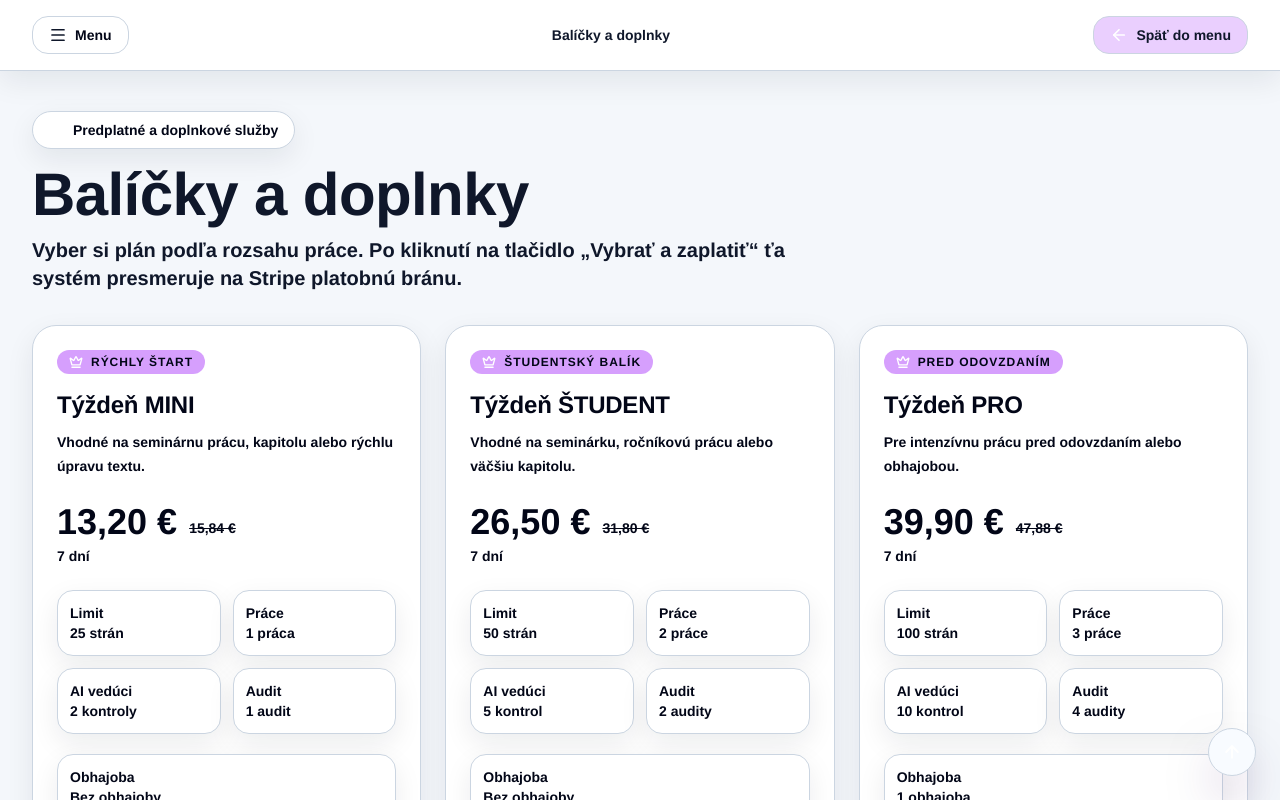
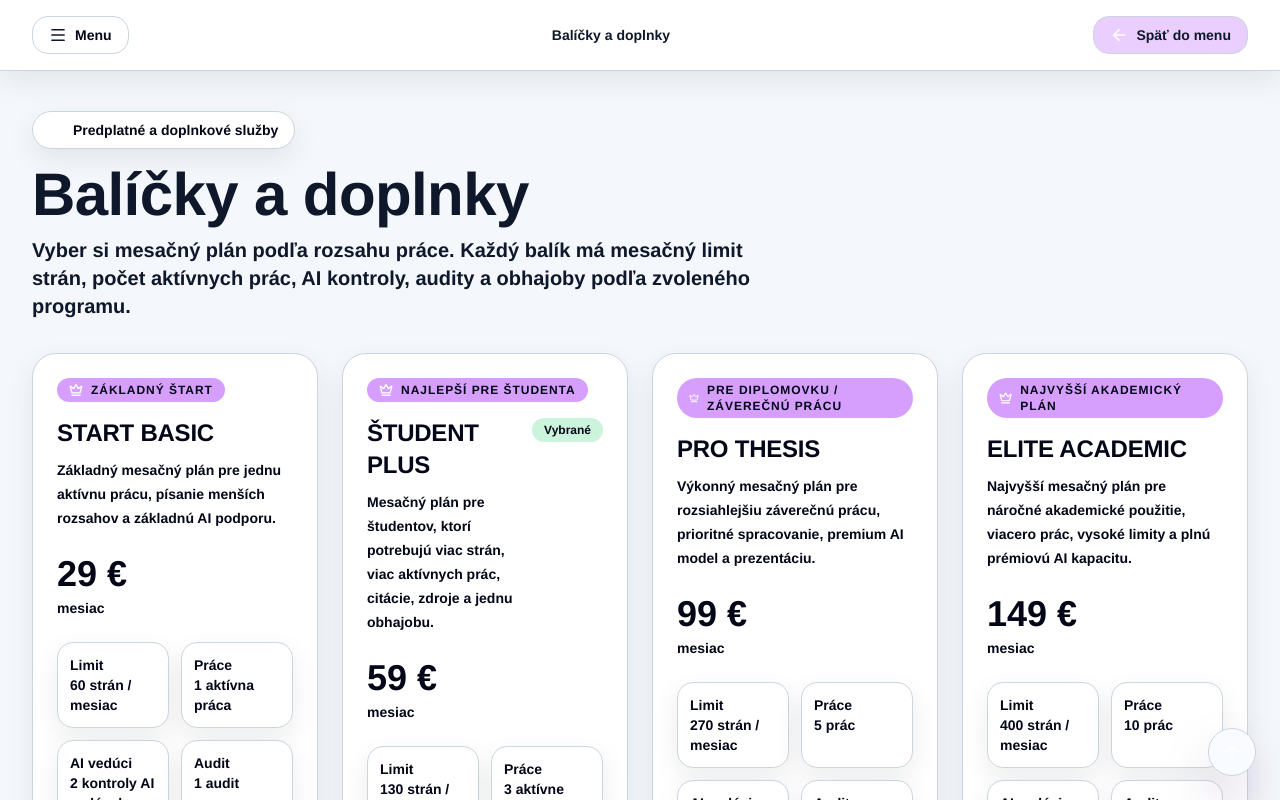
Before and after one commit to Peter8209/moj-ai-projekt, a Next.js app: page /pricing in a window 1280 px wide. Built offline with nearby package versions, Linux system fonts and the light colour scheme.

Commit message:
Update landing page footer cookies language and real woman photo

```diff
--- a/app/pricing/page.tsx
+++ b/app/pricing/page.tsx
@@ -16,16 +16,13 @@ import {
 
 type PackagePlan = {
   id:
-    | 'week-mini'
-    | 'week-student'
-    | 'week-pro'
-    | 'monthly'
-    | 'three-months'
-    | 'year-pro'
+    | 'start-basic'
+    | 'student-plus'
+    | 'pro-thesis'
+    | 'elite-academic'
     | 'year-max';
   name: string;
   price: string;
-  oldPrice?: string;
   period: string;
   pages: string;
   works: string;
@@ -39,17 +36,17 @@ type PackagePlan = {
 
 type AddonService = {
   id:
+    | 'extra-50'
+    | 'extra-100'
     | 'ai-supervisor'
     | 'quality-audit'
-    | 'defense'
-    | 'originality'
-    | 'extra-50'
-    | 'extra-100'
-    | 'premium-model'
+    | 'defense-presentation'
+    | 'originality-check'
+    | 'premium-ai-mode'
+    | 'express-processing'
     | 'express';
   name: string;
   price: string;
-  oldPrice?: string;
   description: string;
 };
 
@@ -67,226 +64,155 @@ type CheckoutResponse = {
 };
 
 const VALID_PLAN_IDS: PackagePlan['id'][] = [
-  'week-mini',
-  'week-student',
-  'week-pro',
-  'monthly',
-  'three-months',
-  'year-pro',
-  'year-max',
+  'start-basic',
+  'student-plus',
+  'pro-thesis',
+  'elite-academic',
 ];
 
 const packagePlans: PackagePlan[] = [
   {
-    id: 'week-mini',
-    name: 'Týždeň MINI',
-    price: '13,20 €',
-    oldPrice: '15,84 €',
-    period: '7 dní',
-    pages: '25 strán',
-    works: '1 práca',
-    supervisor: '2 kontroly',
+    id: 'start-basic',
+    name: 'START BASIC',
+    price: '29 €',
+    period: 'mesiac',
+    pages: '60 strán / mesiac',
+    works: '1 aktívna práca',
+    supervisor: '2 kontroly AI vedúceho',
     audit: '1 audit',
     defense: 'Bez obhajoby',
-    badge: 'Rýchly štart',
+    badge: 'Základný štart',
     description:
-      'Vhodné na seminárnu prácu, kapitolu alebo rýchlu úpravu textu.',
+      'Základný mesačný plán pre jednu aktívnu prácu, písanie menších rozsahov a základnú AI podporu.',
     features: [
-      'Základné AI písanie',
-      'Profil práce a zadania',
-      'Základná spätná väzba',
-      'Export textového výstupu',
+      '60 strán / mesiac',
+      '1 aktívna práca',
+      'Základný AI model',
+      '2 kontroly AI vedúceho',
+      '1 audit',
+      'Bez obhajoby',
+      'Bez premium modelu',
     ],
   },
   {
-    id: 'week-student',
-    name: 'Týždeň ŠTUDENT',
-    price: '26,50 €',
-    oldPrice: '31,80 €',
-    period: '7 dní',
-    pages: '50 strán',
-    works: '2 práce',
-    supervisor: '5 kontrol',
-    audit: '2 audity',
-    defense: 'Bez obhajoby',
-    badge: 'Študentský balík',
-    description: 'Vhodné na seminárku, ročníkovú prácu alebo väčšiu kapitolu.',
+    id: 'student-plus',
+    name: 'ŠTUDENT PLUS',
+    price: '59 €',
+    period: 'mesiac',
+    pages: '130 strán / mesiac',
+    works: '3 aktívne práce',
+    supervisor: '10 AI kontrol',
+    audit: '3 audity',
+    defense: '1 obhajoba',
+    badge: 'Najlepší pre študenta',
+    description:
+      'Mesačný plán pre študentov, ktorí potrebujú viac strán, viac aktívnych prác, citácie, zdroje a jednu obhajobu.',
     features: [
-      'AI písanie práce',
-      'AI vedúci práce',
-      'Audit kvality textu',
-      'Zdroje a citácie',
+      '130 strán / mesiac',
+      '3 aktívne práce',
+      '10 AI kontrol',
+      '3 audity',
+      '1 obhajoba',
+      'Citácie + zdroje',
+      'Štandard AI model',
     ],
   },
   {
-    id: 'week-pro',
-    name: 'Týždeň PRO',
-    price: '39,90 €',
-    oldPrice: '47,88 €',
-    period: '7 dní',
-    pages: '100 strán',
-    works: '3 práce',
-    supervisor: '10 kontrol',
-    audit: '4 audity',
-    defense: '1 obhajoba',
-    badge: 'Pred odovzdaním',
-    description: 'Pre intenzívnu prácu pred odovzdaním alebo obhajobou.',
+    id: 'pro-thesis',
+    name: 'PRO THESIS',
+    price: '99 €',
+    period: 'mesiac',
+    pages: '270 strán / mesiac',
+    works: '5 prác',
+    supervisor: '20 AI kontrol',
+    audit: '6 auditov',
+    defense: '2 obhajoby',
+    badge: 'Pre diplomovku / záverečnú prácu',
+    description:
+      'Výkonný mesačný plán pre rozsiahlejšiu záverečnú prácu, prioritné spracovanie, premium AI model a prezentáciu.',
     features: [
-      'AI písanie práce',
-      'AI vedúci práce',
-      'Audit kvality',
-      'Obhajoba + otázky',
-      'Prezentácia k obhajobe',
+      '270 strán / mesiac',
+      '5 prác',
+      '20 AI kontrol',
+      '6 auditov',
+      '2 obhajoby',
+      'Prioritné spracovanie',
+      'Premium AI model Claude/Grok tier',
+      'Prezentácia',
     ],
   },
   {
-    id: 'monthly',
-    name: 'Mesačný START',
-    price: '53,20 €',
-    oldPrice: '63,84 €',
-    period: '1 mesiac',
-    pages: '150 strán',
-    works: '5 prác',
-    supervisor: '15 kontrol',
-    audit: '5 auditov',
-    defense: '1 obhajoba',
-    badge: 'Hlavný balík',
-    description: 'Základný hlavný plán pre priebežnú prácu počas mesiaca.',
+    id: 'elite-academic',
+    name: 'ELITE ACADEMIC',
+    price: '149 €',
+    period: 'mesiac',
+    pages: '400 strán / mesiac',
+    works: '10 prác',
+    supervisor: '40 AI kontrol',
+    audit: '10 auditov',
+    defense: '3 obhajoby',
+    badge: 'Najvyšší akademický plán',
+    description:
+      'Najvyšší mesačný plán pre náročné akademické použitie, viacero prác, vysoké limity a plnú prémiovú AI kapacitu.',
     features: [
-      '150 strán mesačne',
-      'AI písanie práce',
-      'AI vedúci práce',
-      'Audit kvality',
-      'Obhajoba a prezentácia',
-      'Plánovanie a emaily',
-    ],
-  },
-  {
-    id: 'three-months',
-    name: '3 mesiace ŠTUDENT',
-    price: '93,30 €',
-    oldPrice: '111,96 €',
-    period: '3 mesiace',
-    pages: '350 strán',
-    works: '10 prác',
-    supervisor: '35 kontrol',
-    audit: '12 auditov',
-    defense: '3 obhajoby',
-    badge: 'Najvýhodnejší',
-    description:
-      'Najlepší pomer ceny a výkonu pre bakalársku alebo diplomovú prácu.',
-    features: [
-      '350 strán na 3 mesiace',
-      'AI písanie a zdroje',
-      'AI vedúci práce',
-      'Audit kvality',
+      '400 strán / mesiac',
+      '10 prác',
+      '40 AI kontrol',
+      '10 auditov',
       '3 obhajoby',
-      'Dlhšie plánovanie práce',
-    ],
-  },
-  {
-    id: 'year-pro',
-    name: 'Ročný PRO',
-    price: '320 €',
-    oldPrice: '384 €',
-    period: '12 mesiacov',
-    pages: '1 500 strán',
-    works: 'Neobmedzené projekty',
-    supervisor: '150 kontrol',
-    audit: '50 auditov',
-    defense: '10 obhajôb',
-    badge: 'Dlhodobé používanie',
-    description:
-      'Ročný balík pre študentov, konzultantov alebo intenzívne používanie.',
-    features: [
-      '1 500 strán ročne',
-      'Všetky hlavné moduly',
-      'AI vedúci práce',
-      'Audit kvality',
-      '10 obhajôb',
-      'Vhodné na celý akademický rok',
-    ],
-  },
-  {
-    id: 'year-max',
-    name: 'Ročný MAX',
-    price: '532 €',
-    oldPrice: '638,40 €',
-    period: '12 mesiacov',
-    pages: '2 000 strán',
-    works: 'Neobmedzené projekty',
-    supervisor: '250 kontrol',
-    audit: '80 auditov',
-    defense: '15 obhajôb',
-    badge: 'Prémiový plán',
-    description:
-      'Pre náročných používateľov, ktorí chcú vyššie limity a prémiové moduly.',
-    features: [
-      '2 000 strán ročne',
-      'Vyššie limity',
-      'Prémiové AI modely podľa dostupnosti',
-      '15 obhajôb',
-      'Rozšírený audit',
-      'Vhodné aj pre mentoring',
+      'Full premium AI',
+      'Prioritná kapacita',
     ],
   },
 ];
 
 const addonServices: AddonService[] = [
   {
-    id: 'ai-supervisor',
-    name: 'AI vedúci práce',
-    price: '39,90 €',
-    oldPrice: '47,88 €',
-    description: 'Detailná spätná väzba do 100 strán.',
-  },
-  {
-    id: 'quality-audit',
-    name: 'Kontrola kvality práce',
-    price: '39,90 €',
-    oldPrice: '47,88 €',
-    description: 'Audit logiky, metodológie, argumentácie a štruktúry.',
-  },
-  {
-    id: 'defense',
-    name: 'Obhajoba + prezentácia',
-    price: '53,20 €',
-    oldPrice: '63,84 €',
-    description: 'Prezentácia, otázky komisie a návrhy odpovedí.',
-  },
-  {
-    id: 'originality',
-    name: 'Kontrola originality',
-    price: '16 €',
-    oldPrice: '19,20 €',
-    description: 'Orientačný report originality a rizikových pasáží.',
-  },
-  {
     id: 'extra-50',
     name: 'Extra 50 strán',
-    price: '13,20 €',
-    oldPrice: '15,84 €',
-    description: 'Doplnenie limitu o 50 strán.',
+    price: '19 €',
+    description: 'Doplnenie mesačného limitu o 50 strán.',
   },
   {
     id: 'extra-100',
     name: 'Extra 100 strán',
-    price: '26,50 €',
-    oldPrice: '31,80 €',
-    description: 'Doplnenie limitu o 100 strán.',
+    price: '35 €',
+    description: 'Doplnenie mesačného limitu o 100 strán.',
   },
   {
-    id: 'premium-model',
-    name: 'Prémiový model Claude/Grok',
-    price: '13,20 €',
-    oldPrice: '15,84 €',
-    description: 'Kvalitnejšia kritika, audit a odborné hodnotenie.',
+    id: 'ai-supervisor',
+    name: 'AI vedúci',
+    price: '59 €',
+    description: 'Samostatná služba AI vedúceho práce a detailnej spätnej väzby.',
   },
   {
-    id: 'express',
+    id: 'quality-audit',
+    name: 'Audit kvality',
+    price: '59 €',
+    description: 'Kontrola kvality, logiky, štruktúry, metodológie a argumentácie.',
+  },
+  {
+    id: 'defense-presentation',
+    name: 'Obhajoba + prezentácia',
+    price: '79 €',
+    description: 'Príprava obhajoby, otázok komisie, odpovedí a prezentácie.',
+  },
+  {
+    id: 'originality-check',
+    name: 'Kontrola originality',
+    price: '25 €',
+    description: 'Orientačná kontrola originality a rizikových pasáží.',
+  },
+  {
+    id: 'premium-ai-mode',
+    name: 'Premium AI mode',
+    price: '19 €',
+    description: 'Použitie prémiového AI režimu pre náročnejšie výstupy.',
+  },
+  {
+    id: 'express-processing',
     name: 'Expresné spracovanie',
-    price: '26,50 €',
-    oldPrice: '31,80 €',
+    price: '29 €',
     description: 'Prednostné spracovanie požiadaviek.',
   },
 ];
@@ -344,7 +270,7 @@ export default function PackagesPage() {
   const router = useRouter();
   const pageRef = useRef<HTMLDivElement | null>(null);
 
-  const [selectedPlan, setSelectedPlan] = useState<PackagePlan['id']>('monthly');
+  const [selectedPlan, setSelectedPlan] = useState<PackagePlan['id']>('student-plus');
   const [selectedAddons, setSelectedAddons] = useState<AddonService['id'][]>([]);
   const [loadingPayment, setLoadingPayment] = useState(false);
   const [loadingPlanId, setLoadingPlanId] = useState<PackagePlan['id'] | null>(
@@ -559,12 +485,11 @@ export default function PackagesPage() {
             </h1>
 
             <p className="mt-3 max-w-3xl text-lg text-gray-300 sm:text-xl">
-              Vyber si plán podľa rozsahu práce. Po kliknutí na tlačidlo
-              „Vybrať a zaplatiť“ ťa systém presmeruje na Stripe platobnú bránu.
+              Vyber si mesačný plán podľa rozsahu práce. Každý balík má mesačný limit strán, počet aktívnych prác, AI kontroly, audity a obhajoby podľa zvoleného programu.
             </p>
           </div>
 
-          <div className="grid grid-cols-1 gap-6 lg:grid-cols-3">
+          <div className="grid grid-cols-1 gap-6 lg:grid-cols-2 xl:grid-cols-4">
             {packagePlans.map((plan) => {
               const selected = selectedPlan === plan.id;
               const isLoadingThisPlan = loadingPlanId === plan.id;
@@ -576,7 +501,7 @@ export default function PackagesPage() {
                     setSelectedPlan(plan.id);
                     setPaymentError('');
                   }}
-                  className={`relative flex min-h-[560px] cursor-pointer flex-col rounded-3xl border p-6 text-left shadow-xl transition ${
+                  className={`relative flex min-h-[610px] cursor-pointer flex-col rounded-3xl border p-6 text-left shadow-xl transition ${
                     selected
                       ? 'border-purple-400 bg-purple-600/20 shadow-purple-950/40'
                       : 'border-white/10 bg-[#0f172a] hover:border-purple-400/50 hover:bg-[#111c33]'
@@ -611,12 +536,6 @@ export default function PackagesPage() {
                     <div className="text-4xl font-black text-white">
                       {plan.price}
                     </div>
-
-                    {plan.oldPrice && (
-                      <div className="pb-1 text-sm text-gray-400 line-through">
-                        {plan.oldPrice}
-                      </div>
-                    )}
                   </div>
 
                   <div className="mt-1 text-sm text-gray-300">
@@ -679,7 +598,7 @@ export default function PackagesPage() {
             </h2>
 
             <p className="mt-2 text-sm text-gray-300">
-              Doplnky môžeš pridať k vybranému balíku pred platbou.
+              Doplnkové služby je možné dokúpiť samostatne alebo pridať k vybranému balíku pred platbou.
             </p>
           </div>
 
@@ -713,12 +632,6 @@ export default function PackagesPage() {
 
                   <div className="shrink-0 text-xl font-black text-white">
                     <div>{addon.price}</div>
-
-                    {addon.oldPrice && (
-                      <div className="text-right text-xs font-semibold text-gray-400 line-through">
-                        {addon.oldPrice}
-                      </div>
-                    )}
                   </div>
                 </button>
               );
@@ -851,10 +764,10 @@ export default function PackagesPage() {
         </section>
 
         <section className="rounded-3xl border border-yellow-500/20 bg-yellow-500/10 p-5 text-sm leading-6 text-yellow-100">
-          <strong>Poznámka k limitom:</strong> Limity strán sú orientačné a
-          zahŕňajú AI písanie, audit, prácu s profilom, obhajobu, plánovanie,
-          emaily a pomocné výstupy. Pri náročných alebo opakovaných požiadavkách
-          môže byť spotreba vyššia.
+          <strong>Poznámka k limitom:</strong> Limity strán sú mesačné a
+          predstavujú rozsah práce v rámci vybraného balíka. AI credits budú
+          riešené samostatne a ich hodnoty budú nastavené podľa finálneho
+          kreditového modelu.
         </section>
       </main>
 
```
